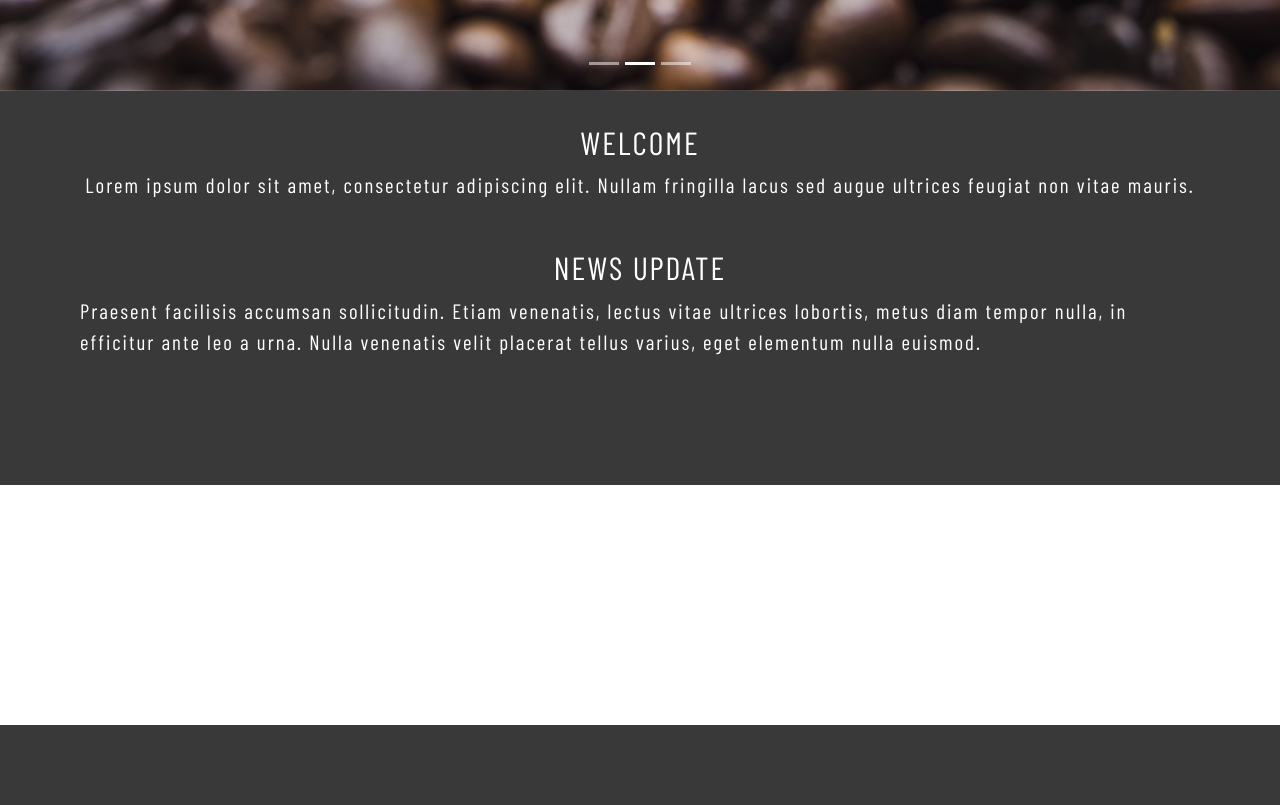
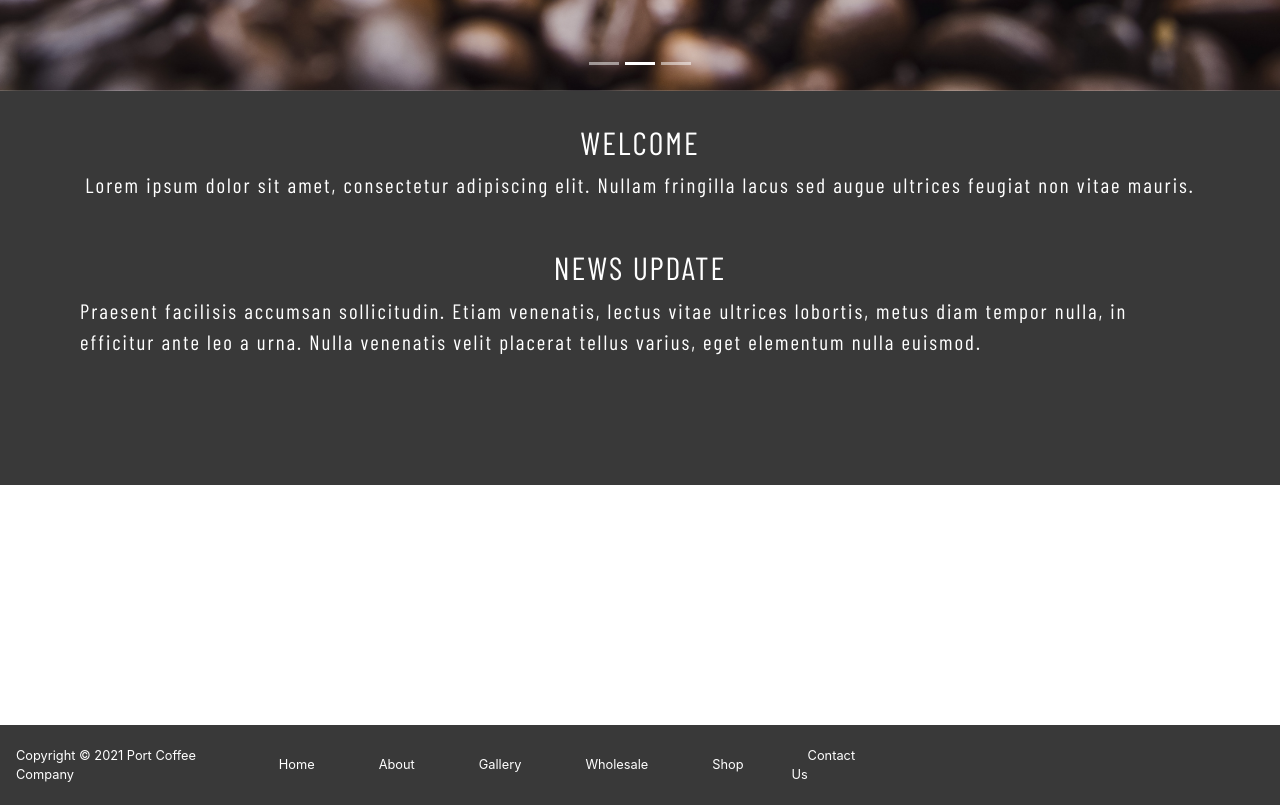
Before and after one commit to GioAceto/react-project, a React (Create React App) app in the folder client/: page / in a window 1280 px wide. Shown: the part 852-1657 px from the top of the page. Built offline with nearby package versions, Linux system fonts and the light colour scheme; a web font is replaced by a local one.

Commit message:
add footer links

```diff
--- a/client/src/components/footer.css
+++ b/client/src/components/footer.css
@@ -1,7 +1,44 @@
+* {
+  margin: 0;
+  padding: 0;
+}
+
 .footer-container {
   margin-top: 15rem;
-  margin-bottom: 0rem;
   width: 100%;
   height: 5rem;
+  display: flex;
   background-color: #393939;
 }
+
+.links-container {
+  padding: 0;
+  height: 100%;
+  width: 70%;
+  display: flex;
+  align-items: center;
+}
+
+.links-container ul {
+  margin: 0;
+  padding: 0;
+  height: 50%;
+  width: 100%;
+  display: flex;
+  flex-wrap: nowrap;
+  align-items: center;
+  list-style: none;
+}
+
+.links-container li,
+.links-container a {
+  margin: 0 1rem;
+  font-size: 0.8rem;
+  color: white;
+}
+
+.links-container a:focus,
+.links-container a:hover {
+  text-decoration: none;
+  color: gray;
+}
--- a/client/src/components/footer.js
+++ b/client/src/components/footer.js
@@ -1,9 +1,23 @@
 import React from 'react'
 import "./footer.css"
+import { Link } from "react-router-dom";
 
 const Footer = () => {
   return (
     <div className="footer-container">
+      <div className="links-container">
+        <ul>
+          <li>Copyright © 2021 Port Coffee Company</li>
+          <li><Link to="/" className="footer-link">Home</Link></li>
+          <li><Link to="/" className="footer-link">About</Link></li>
+          <li><Link to="/" className="footer-link">Gallery</Link></li>
+          <li><Link to="/" className="footer-link">Wholesale</Link></li>
+          <li><Link to="/" className="footer-link">Shop</Link></li>
+          <li><Link to="/" className="footer-link">Contact Us</Link></li>
+        </ul>
+      </div>
+      <div className="social-container">
+      </div>
 
     </div>
   )
--- a/client/src/components/hero-section.css
+++ b/client/src/components/hero-section.css
@@ -1,3 +1,4 @@
+
 .hero-container {
   width: 100%;
   height: auto;
```
